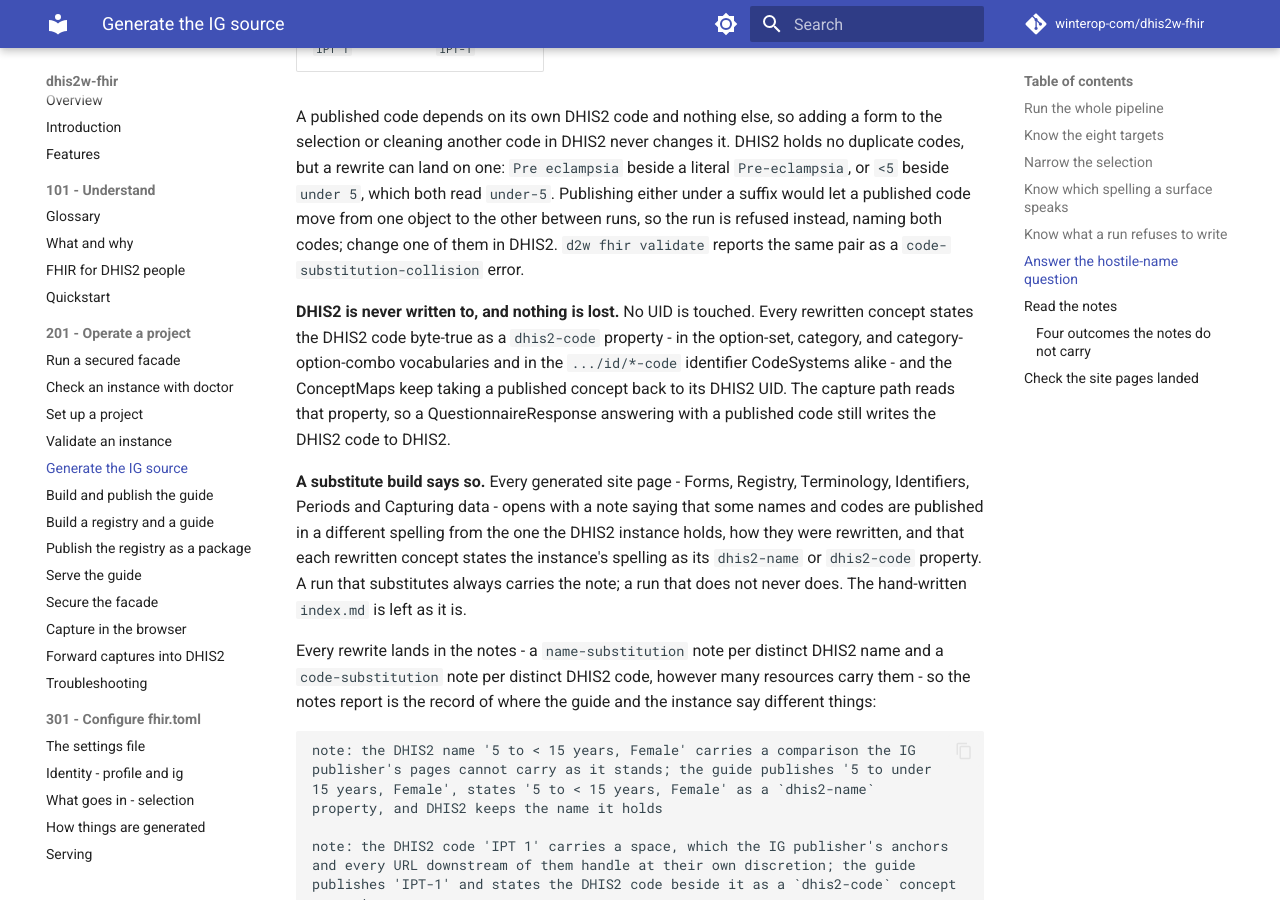
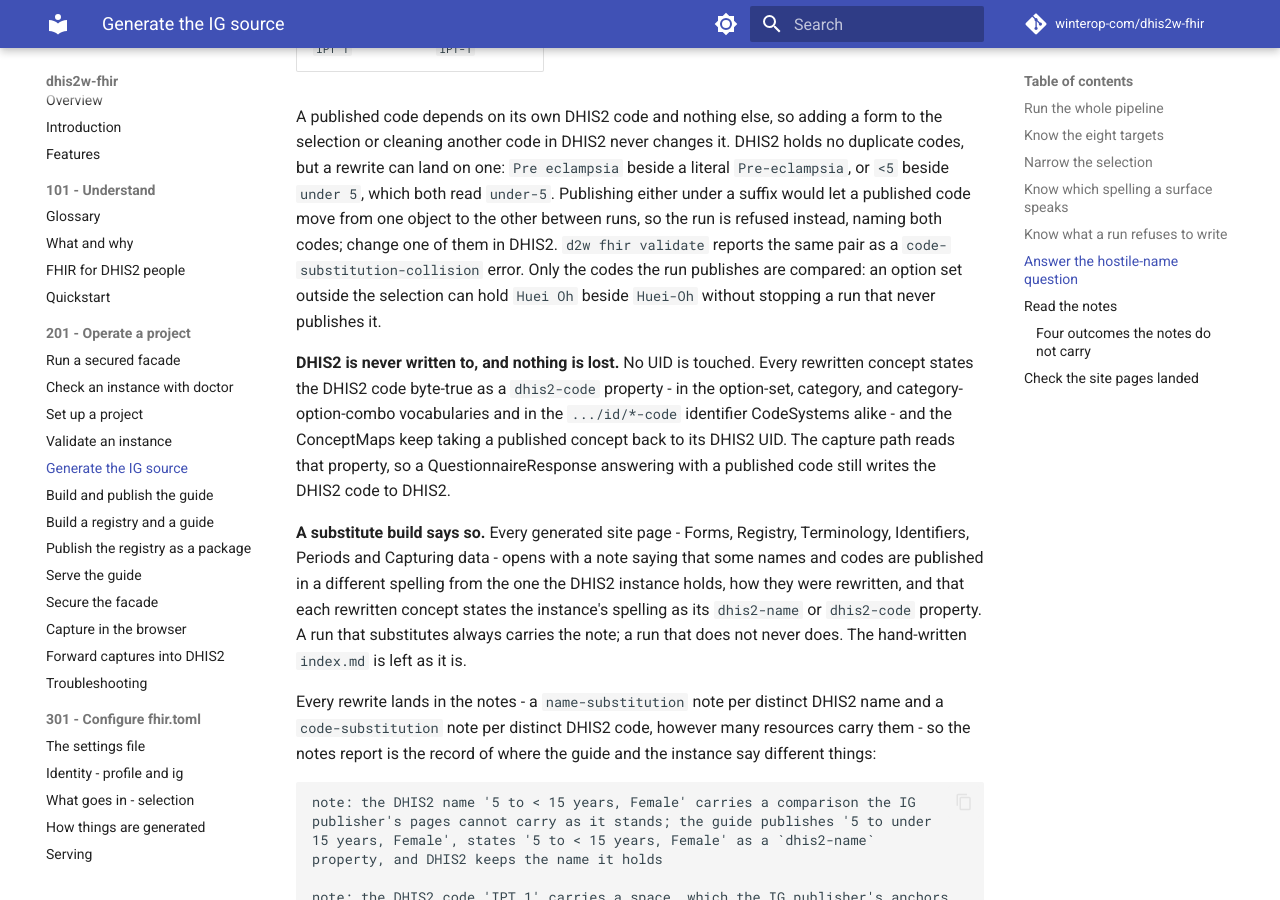
Before and after one commit to winterop-com/dhis2w-fhir, an MkDocs documentation site: the page built from docs/201-generate.md, in a window 1280 px wide and 900 px high, scrolled down 9390 px. Built offline with MkDocs 1.6.1 and Material for MkDocs 9.7.7, drawn with Linux system fonts in a browser that asks for light colours; comment, search, counter and statistics services are not loaded.

Commit message:
docs: state that a code collision is checked across the codes a run publishes

```diff
--- a/docs/201-generate.md
+++ b/docs/201-generate.md
@@ -426,7 +426,9 @@
 either under a suffix would let a published code move from one object to the
 other between runs, so the run is refused instead, naming both codes; change one
 of them in DHIS2. `d2w fhir validate` reports the same pair as a
-`code-substitution-collision` error.
+`code-substitution-collision` error. Only the codes the run publishes are
+compared: an option set outside the selection can hold `Huei Oh` beside
+`Huei-Oh` without stopping a run that never publishes it.
 
 **DHIS2 is never written to, and nothing is lost.** No UID is touched. Every
 rewritten concept states the DHIS2 code byte-true as a `dhis2-code` property - in
```
Also changed, not shown: docs/features.md (+2 -1 lines).
